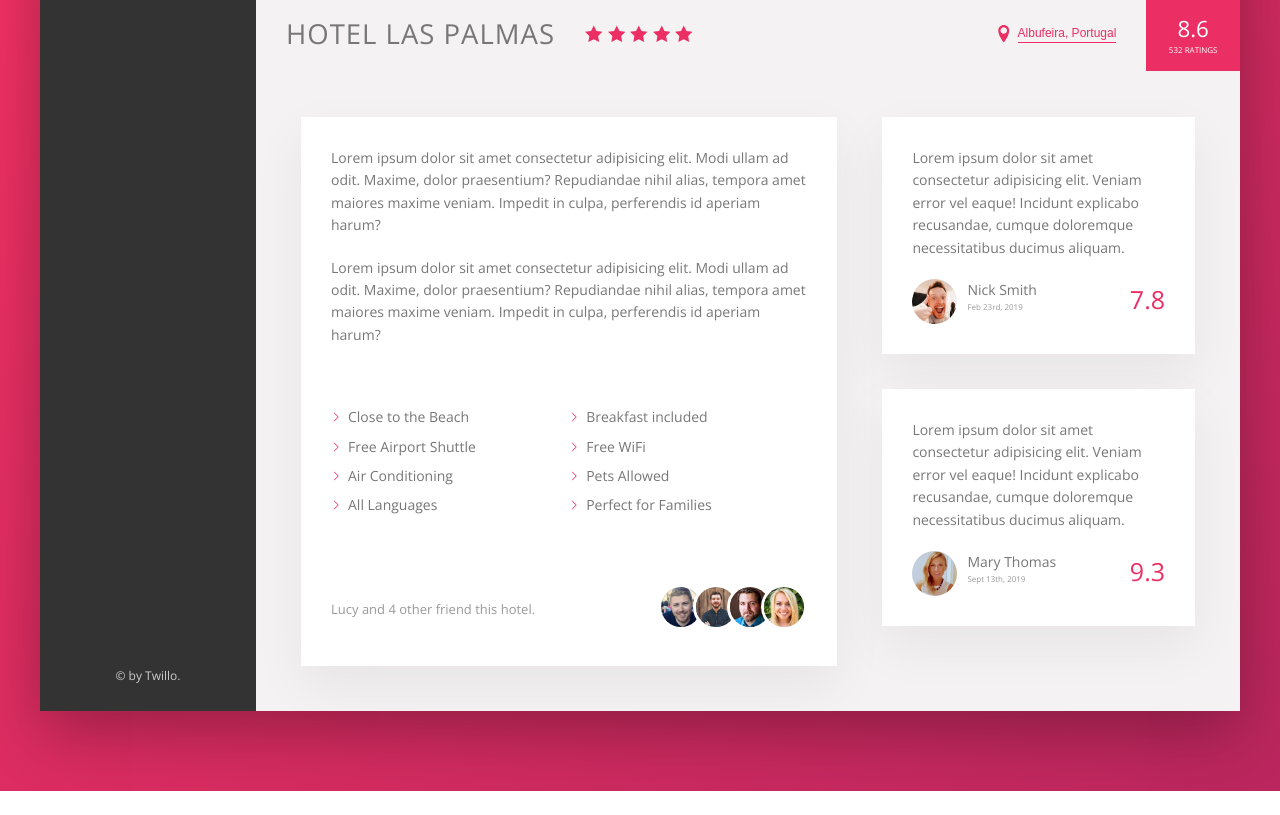
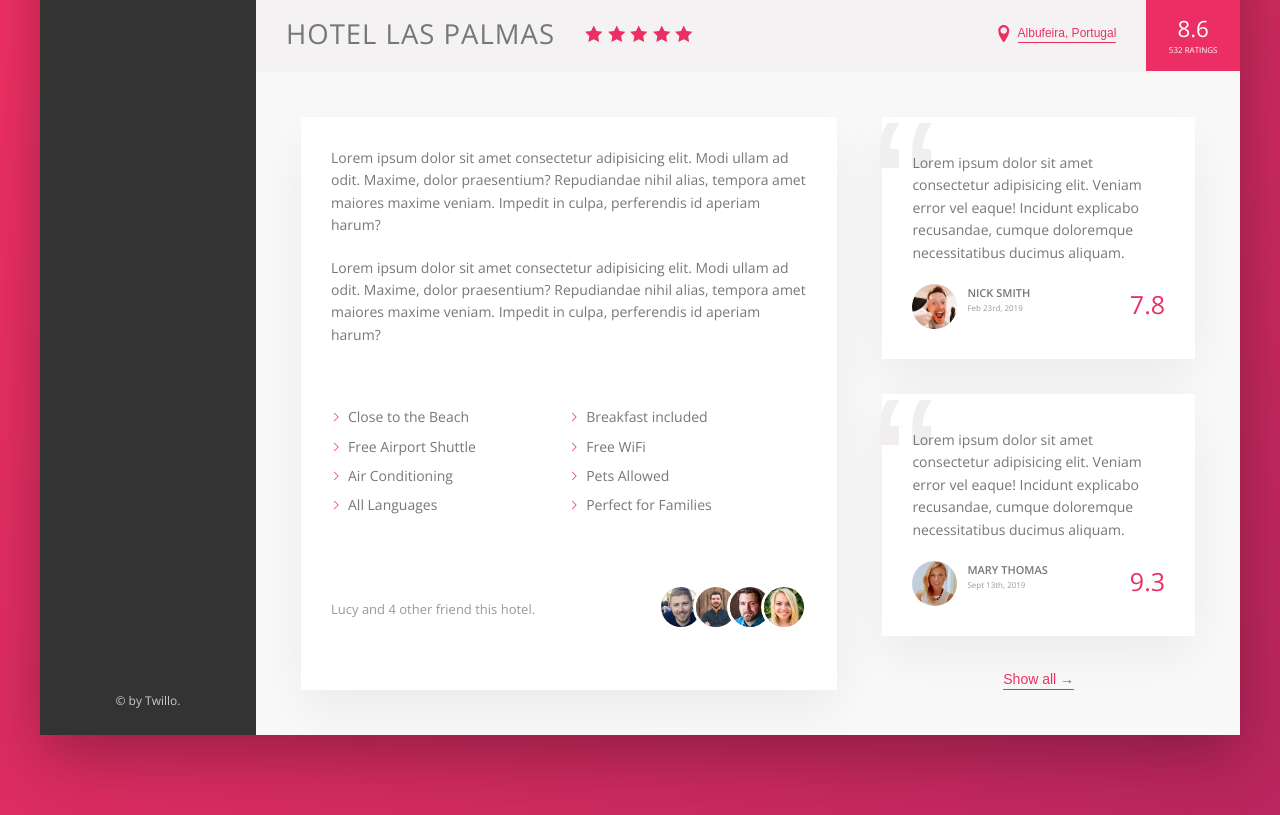
Before and after one commit to navyblueyes/CSS-SASS-ex2-trillo, a website: page index.html in a window 1280 px wide. Shown: the part 538-1353 px from the top of the page. Before the commit the page ends 1329 px from the top, so only its background shows below. Drawn offline with nearby package versions, Linux system fonts and the light colour scheme.

Commit message:
reviews complete

```diff
--- a/index.html
+++ b/index.html
@@ -166,7 +166,7 @@
                                 <figcaption class="review__user">
                                     <img src="img/user-1.jpg" alt="" class="review__photo">
                                     <div class="review__user-box">
-                                        <p class="review_user-name">Nick Smith</p>
+                                        <p class="review__user-name">Nick Smith</p>
                                         <p class="review__user-date">Feb 23rd, 2019</p>
 
                                     </div>
@@ -180,14 +180,14 @@
                                 <figcaption class="review__user">
                                     <img src="img/user-2.jpg" alt="" class="review__photo">
                                     <div class="review__user-box">
-                                        <p class="review_user-name">Mary Thomas</p>
+                                        <p class="review__user-name">Mary Thomas</p>
                                         <p class="review__user-date">Sept 13th, 2019</p>
 
                                     </div>
                                     <div class="review__rating">9.3</div>
                                 </figcaption>
                             </figure>
-
+                            <button class="btn-inline"> Show all <span>&rarr;</span></button>
                         </div>
                     </div>
                 </main>
--- a/sass/_components.scss
+++ b/sass/_components.scss
@@ -297,7 +297,15 @@
     transition: all .2s;
 
     &:hover {
+        margin-left: 3px;
+        transition: margin-left 7s;
+    }
+    &:hover {
         color: var(--color-grey-dark-1);
+
+        span {
+            margin-left: 8px;
+        }
     }
 
     &:focus {
@@ -406,10 +414,14 @@
     display:flex;
     flex-direction: column;
 
-    &__text {}
+    &__text {
+        margin-bottom: 1rem;
+        z-index: 10;
+        position: relative;
+    }
     &__user {
         display: flex;
-        margin-top: 2rem;
+        margin-top: 1rem;
     }
     &__photo {
         height: 4.5rem;
@@ -424,6 +436,7 @@
 
     }
     &__user-name {
+        font-size: 1.1rem;
         text-transform: uppercase !important;
         font-weight: 700 !important;
     }
@@ -434,5 +447,19 @@
     &__rating {
         color: var(--color-primary);
         font-size: 2.5rem;
+        font-weight: 300;
+    }
+
+    &::before {
+        position: relative;
+        max-height: 0.5rem;
+        content: "\201C";
+        top: -11.5rem;
+        left: -4rem;
+        font-size: 20rem;
+        color: var(--color-grey-light-3);
+        font-family: sans-serif;
+        z-index: 1;
+
     }
 }
--- a/sass/_layout.scss
+++ b/sass/_layout.scss
@@ -35,6 +35,7 @@
     font-size: 1.4rem;
     display: flex;
     padding: 4.5rem;
+    background-color: var(--color-grey-light-1);
     border-bottom: var(--line);
 }
 .description {
@@ -46,4 +47,8 @@
 }
 .user-reviews {
     flex: 1;
+    position: relative;
+    align-items: center;
+    display: flex;
+    flex-direction: column;
 }
```
Also changed, not shown: css/style.css.
